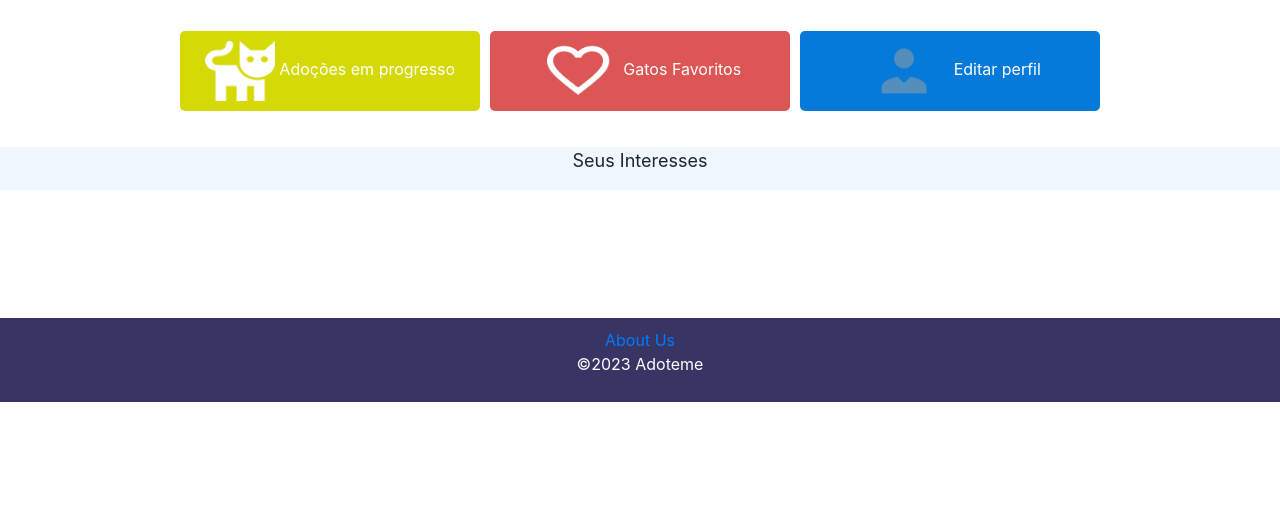
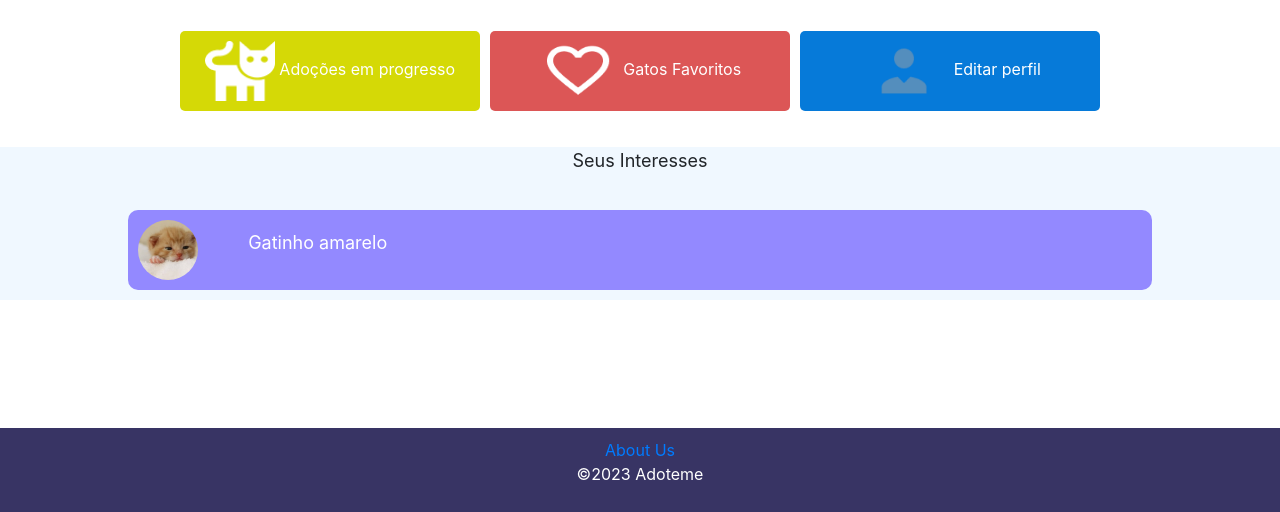
Before and after one commit to Kal-il/ES-2023_2-Adoteme, a PHP site: the page made by src/view/pages/PerfilPage.php in a window 1280 px wide. Shown: the part 408-920 px from the top of the page. Before the commit the page ends 810 px from the top, so only its background shows below. Run offline with PHP 8.4, Linux system fonts and the light colour scheme; the template is opened without the code that fills it, so the values that code supplies are empty.

Commit message:
Pequenas estilizações na página de perfil

```diff
--- a/src/view/css/PerfilPage.css
+++ b/src/view/css/PerfilPage.css
@@ -105,6 +105,31 @@ button:active {
     margin-top: 2%;
     font-size: large;
     background-color: aliceblue;
+    margin-bottom: 0;
+}
+
+.gatosInteressantes {
+    background-color: #9389FF;
+    border-radius: 10px;
+    padding: 10px;
+    margin: 10px;
+    width: 80%;
+    display: flex;
+    flex-direction: row;
+    align-items: center;
+    color: white;
+    font-size: large;
+}
+
+.GatoInteressante {
+    display: flex;
+    aspect-ratio: 1/1;
+    object-fit: cover;
+    width: 60px;
+    height: 60px;
+    border-radius: 50%;
+    margin-right: 5% ;
+
 }
 
 .BackButtonFavorite {
--- a/src/view/pages/ListarEventos.php
+++ b/src/view/pages/ListarEventos.php
@@ -4,7 +4,7 @@
 <head>
     <meta charset="UTF-8">
     <meta name="viewport" content="width=device-width, initial-scale=1.0">
-    <link rel="stylesheet" href="/src/view/css/HomePage.css">
+    <link rel="stylesheet" href="/src/view/css/Eventos.css">
     <link rel="stylesheet" href="https://fonts.googleapis.com/css2?family=Material+Symbols+Outlined:opsz,wght,FILL,GRAD@20..48,100..700,0..1,-50..200" />
     <link rel="stylesheet" href="https://stackpath.bootstrapcdn.com/bootstrap/4.3.1/css/bootstrap.min.css">
     <link rel="stylesheet" href="https://fonts.googleapis.com/css2?family=Material+Symbols+Outlined:opsz,wght,FILL,GRAD@20..48,100..700,0..1,-50..200" />
--- a/src/view/pages/PerfilPage.php
+++ b/src/view/pages/PerfilPage.php
@@ -58,6 +58,10 @@
             <div class="seusInteresses">
                 <p>Seus Interesses</p>
                 <!---->
+                <div class = "gatosInteressantes">
+                    <img src="/src/view/assets/gato2.jpg" alt="" class = "GatoInteressante">
+                    <p>Gatinho amarelo</p>
+                </div>
             </div>
 
         </main>
```
Also changed, not shown: src/view/css/Eventos.css (added).
